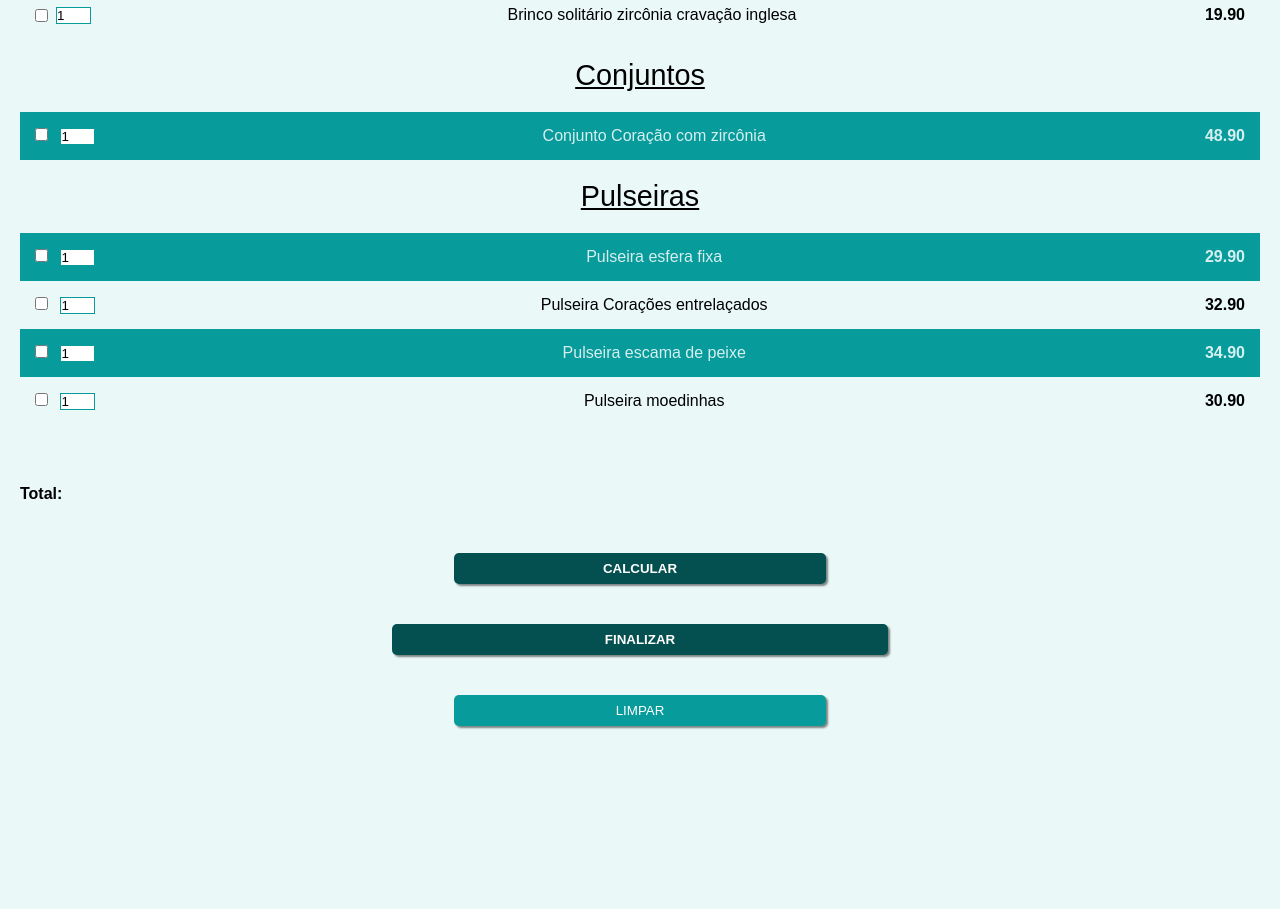
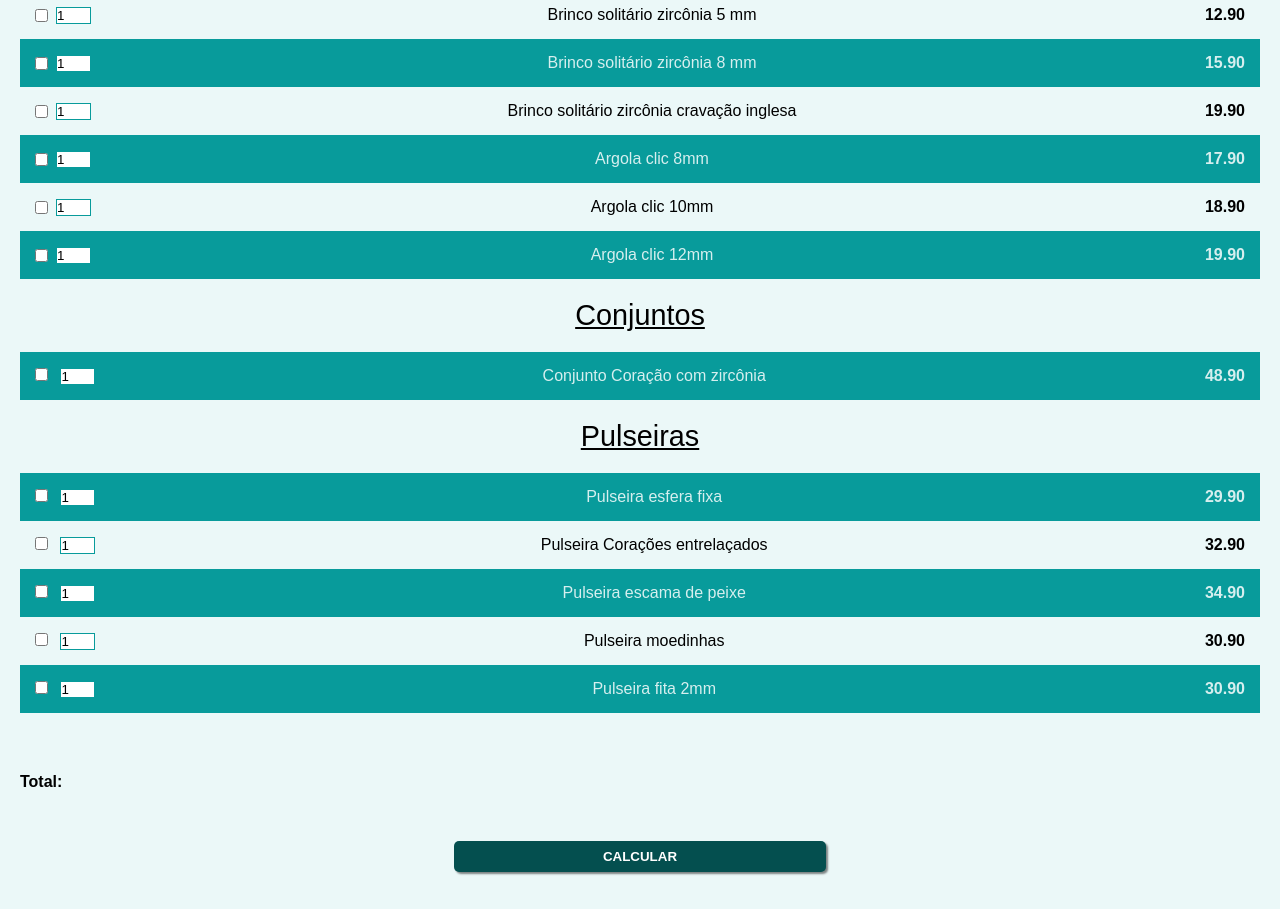
Before and after one commit to TacioSoares/calculadora-azuni, a plain HTML site: page index.html in a window 1280 px wide. Shown: the part 2620-3529 px from the top of the page. Before the commit the page ends 3416 px from the top, so only its background shows below. Drawn offline with Linux system fonts and the light colour scheme.

Commit message:
atualizado

```diff
--- a/index.html
+++ b/index.html
@@ -181,6 +181,22 @@
                 </div>
                 <label for="chocker-escama-de-peixe">Chocker escama de peixe</label>
                 <span class="preco">41.90</span>
+            </div>
+            <div class="opcoes">
+                <div class="escolhas">
+                    <input type="checkbox" name="check-colares" id="gargantilha-de-fita-2mm">
+                    <input type="number" class="quantidade" name="quantidade" value="1">
+                </div>
+                <label for="gargantilha-de-fita-2mm">Gargantilha de fita 2mm</label>
+                <span class="preco">39.90</span>
+            </div>
+            <div class="opcoes">
+                <div class="escolhas">
+                    <input type="checkbox" name="check-colares" id="colar-v-minimalista-50cm">
+                    <input type="number" class="quantidade" name="quantidade" value="1">
+                </div>
+                <label for="colar-v-minimalista-50cm">Colar V minimalista 50cm</label>
+                <span class="preco">35.90</span>
             </div>
         </div>
         <div class="brincos">
@@ -439,6 +455,32 @@
                 <span class="preco">19.90</span>
             </div>
 
+            <div class="opcoes">
+                <div class="escolhas">
+                    <input type="checkbox" name="check-brincos" id="argola-clic-8mm">
+                    <input type="number" class="quantidade" name="quantidade" value="1">
+                </div>
+                <label for="argola-clic-8mm">Argola clic 8mm</label>
+                <span class="preco">17.90</span>
+            </div>
+            <div class="opcoes">
+                <div class="escolhas">
+                    <input type="checkbox" name="check-brincos" id="argola-clic-10mm">
+                    <input type="number" class="quantidade" name="quantidade" value="1">
+                </div>
+                <label for="argola-clic-10mm">Argola clic 10mm</label>
+                <span class="preco">18.90</span>
+            </div>
+            <div class="opcoes">
+                <div class="escolhas">
+                    <input type="checkbox" name="check-brincos" id="argola-clic-12mm">
+                    <input type="number" class="quantidade" name="quantidade" value="1">
+                </div>
+                <label for="argola-clic-12mm">Argola clic 12mm</label>
+                <span class="preco">19.90</span>
+            </div>
+
+
         </div>
         <div class="conjuntos">
             <h2>Conjuntos</h2>
@@ -489,6 +531,14 @@
                 <label for="pulseira-moedinhas">Pulseira moedinhas</label>
                 <span class="preco">30.90</span>
             </div>
+            <div class="opcoes">
+                <div>
+                    <input type="checkbox" name="check-brincos" id="pulseira-fita-2mm">
+                    <input type="number" class="quantidade" name="quantidade" value="1">
+                </div>
+                <label for="pulseira-fita-2mm">Pulseira fita 2mm</label>
+                <span class="preco">30.90</span>
+            </div>
         </div>
         <section class="resultado">
             <div class="resumo">
```
